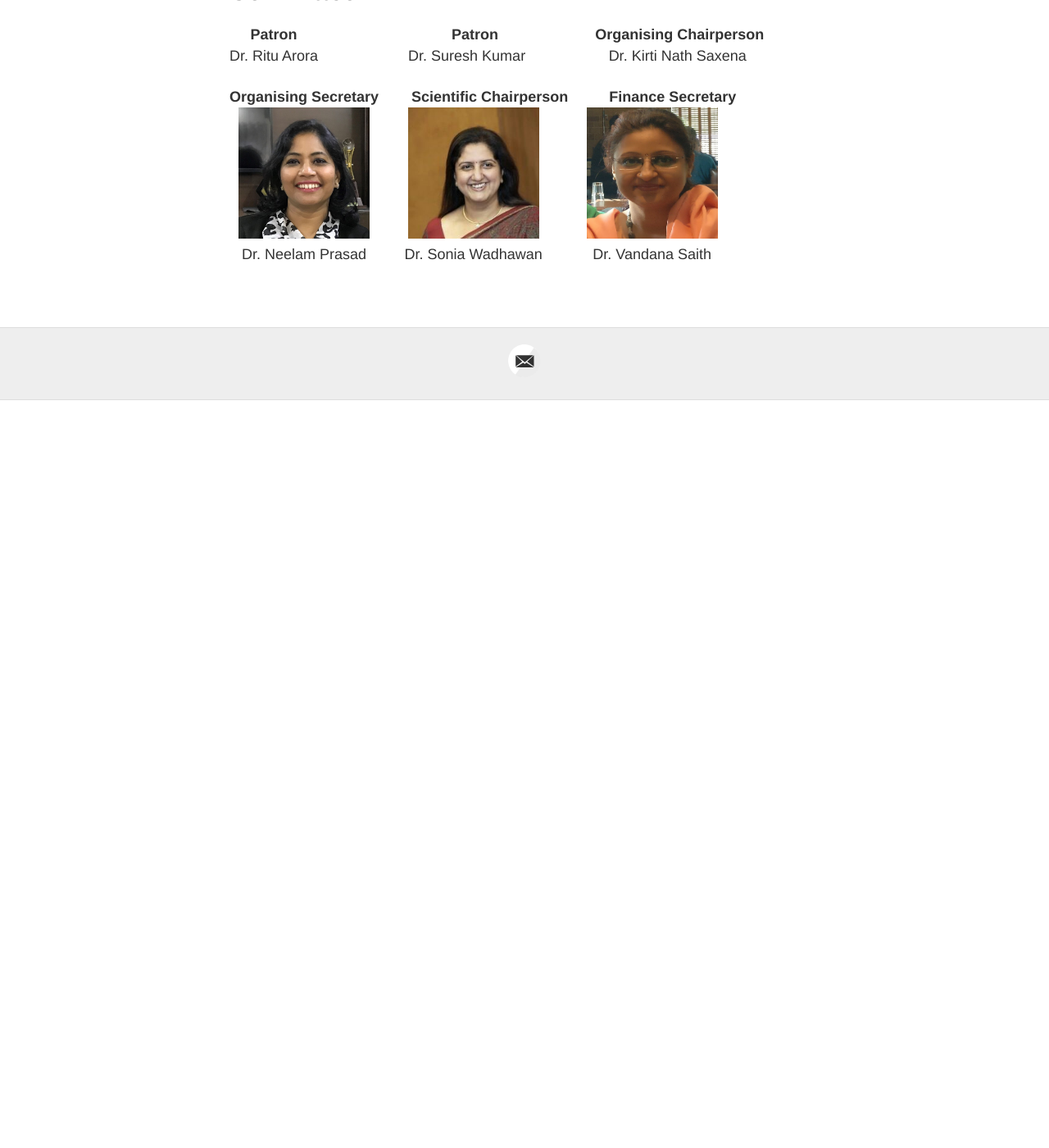
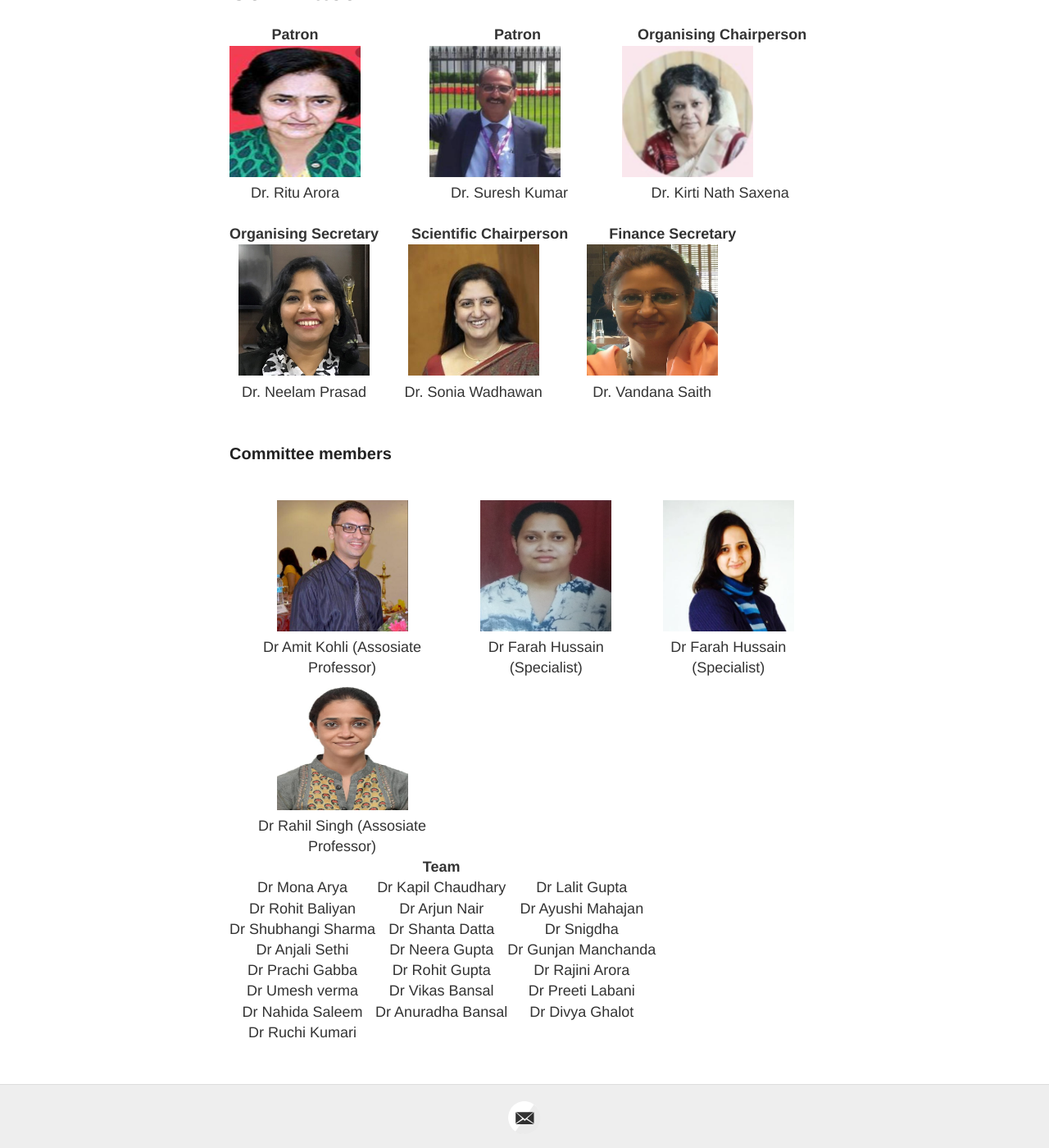
Before and after one commit to mamcanaesthesiaupdate/mamcanaesthesiaupdate.github.io, a Jekyll site: the page built from commitee.md, in a window 1280 px wide and 1400 px high, scrolled down 270 px. Shown: the whole window at 82% size. Built offline with Jekyll 4.4.1, drawn with Linux system fonts in a browser that asks for light colours; before the commit the page ends 900 px from its top, so only the background shows below that.

Commit message:
Added committee

```diff
--- a/commitee.md
+++ b/commitee.md
@@ -11,8 +11,9 @@ permalink: /commitee/
 
 |  |  |  | -->
 
-| **Patron**        |  &nbsp;&nbsp; &nbsp;&nbsp; &nbsp; &nbsp;&nbsp; &nbsp;&nbsp; &nbsp; &nbsp;&nbsp;&nbsp;&nbsp; &nbsp; &nbsp;&nbsp; **Patron** | &nbsp;&nbsp; &nbsp; &nbsp;&nbsp; &nbsp;&nbsp;&nbsp; &nbsp; &nbsp;&nbsp; **Organising Chairperson**    |
+| **Patron**         |  &nbsp;&nbsp; &nbsp;&nbsp; &nbsp; &nbsp;&nbsp; &nbsp;&nbsp; &nbsp; &nbsp;&nbsp;&nbsp;&nbsp; &nbsp; &nbsp;&nbsp; **Patron** | &nbsp;&nbsp; &nbsp; &nbsp;&nbsp; &nbsp;&nbsp;&nbsp; &nbsp; &nbsp;&nbsp; **Organising Chairperson**    |
 | :--------------:   | :-------------------: | :------------------:   |
+| ![404]({{site.baseurl}}/images/dean.png){:height="160px" width="160px"} |   &nbsp;&nbsp; &nbsp; &nbsp;&nbsp; &nbsp;&nbsp; &nbsp; &nbsp;&nbsp;![404]({{site.baseurl}}/images/suresh.png){:height="160px" width="160px"}     | ![404]({{site.baseurl}}/images/kirtinath.png){:height="160px" width="160px"} |
 | Dr. Ritu Arora |  &nbsp;&nbsp; &nbsp; &nbsp;&nbsp;&nbsp;&nbsp; &nbsp; &nbsp;&nbsp;&nbsp;&nbsp; &nbsp; &nbsp;&nbsp;  Dr. Suresh Kumar   | &nbsp;&nbsp; &nbsp; &nbsp;&nbsp; &nbsp;&nbsp; &nbsp; &nbsp;&nbsp; Dr. Kirti Nath Saxena |
 |  |  |  |
 
@@ -24,13 +25,23 @@ permalink: /commitee/
 |  |  |  |
 
 
+### Committee members
 
-<!-- |&nbsp;&nbsp; &nbsp; &nbsp; | **Team**  | |
+|        |    |   |
+| :--------------:   | :-------------------: | :------------------:   |
+| ![404]({{site.baseurl}}/images/amit.png){:height="160px" width="160px"} |   ![404]({{site.baseurl}}/images/sukh.jpg){:height="160px" width="160px"}     | ![404]({{site.baseurl}}/images/farah.jpg){:height="160px" width="160px"} |
+| Dr Amit Kohli (Assosiate Professor)  |    Dr Farah Hussain (Specialist)  |  Dr Farah Hussain (Specialist) |
+| ![404]({{site.baseurl}}/images/rahil.jpeg){:height="160px" width="160px"} |   |  |
+| Dr Rahil Singh (Assosiate Professor) |  |  |
+
+
+|&nbsp;&nbsp; &nbsp; &nbsp; | **Team**  | |
 | :--------------: | :-------------------: | :------------------: |
-|Dr. Munisha Agarwal &nbsp;&nbsp; &nbsp; &nbsp; | Dr. Kavita Sharma | Dr. Anju Bhalotra |
-| Dr. Lalita Chaudhary | Dr. Bharti Taneja| Dr. Mona Arya|
-| Dr. Lalit Gupta | Dr. Rahil Singh| Dr. Mishra |
-| Dr. Sunil Arora |  Dr. Anjali Sethi | Dr. Anil Mishra|
-| Dr. Neera Rani |Dr. Prachi Gaba| Dr. Gunjan Manchanda|
-| Dr. Asheem Gupta |Dr. Rohit Gupta |Dr. Umesh Chand |
-|Dr. Rajni Arora |  -->
+| Dr Mona Arya  | Dr Kapil Chaudhary | Dr Lalit Gupta |
+| Dr Rohit Baliyan | Dr Arjun Nair | Dr  Ayushi Mahajan |
+| Dr Shubhangi  Sharma | Dr Shanta Datta | Dr Snigdha |
+| Dr Anjali Sethi | Dr Neera Gupta | Dr Gunjan Manchanda |
+| Dr Prachi Gabba | Dr Rohit Gupta | Dr Rajini Arora |
+| Dr Umesh verma | Dr Vikas Bansal | Dr Preeti Labani |
+| Dr Nahida Saleem | Dr Anuradha Bansal | Dr Divya Ghalot |
+| Dr Ruchi Kumari | |
```
Also changed, not shown: images/amit.png (added), images/dean.png (added), images/kirtinath.png (added), images/rahil.jpeg (added), images/suresh.png (added).
